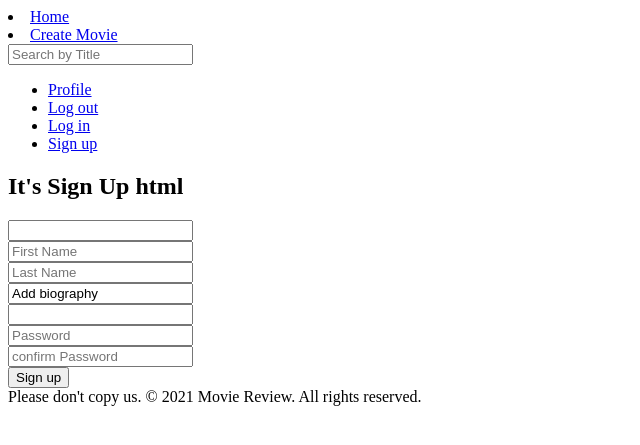
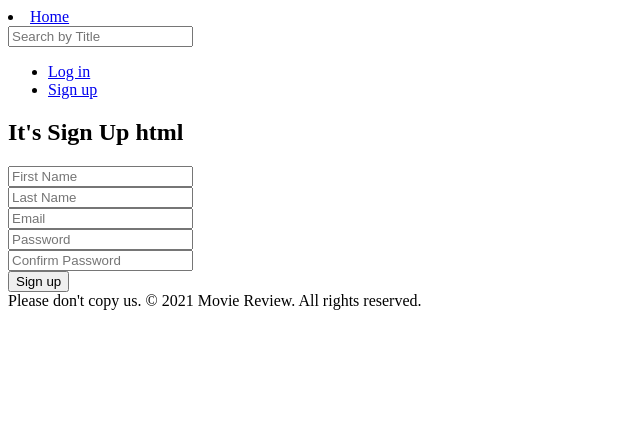
Before and after one commit to lgylgy1919/movieReview_portfolio, a Django app: page /users/signup/ in a window 1280 px wide. Shown: the top 445 px of the page, without its empty margins (0-640 px from the left). Run offline with Django 3.2, Linux system fonts and the light colour scheme.

Commit message:
signUp view(1)

```diff
--- a/movies/views.py
+++ b/movies/views.py
@@ -30,7 +30,6 @@ class EditMovieView(UpdateView):
 
 
 class CreateMovieView(user_mixins.LoggedInOnlyView, FormView):
-
     form_class = forms.CreateMovieForm
     template_name = "movies/movie_create.html"
 
--- /dev/null
+++ b/templates/email/verify_email.html
@@ -0,0 +1,2 @@
+<h4>Verify Email</h4>
+<span>Hello, to verify your email click <a href="http://127.0.0.1:8000/users/verify/{{secret}}">here</a></span>
--- a/templates/partials/nav.html
+++ b/templates/partials/nav.html
@@ -1,5 +1,7 @@
 <li class="nav_link"><a href="{% url 'core:home' %}">Home </a></li>
-<li class="nav_link"><a href="{% url 'movies:movieCreate' %}">Create Movie</a></li>
+{% if user.is_authenticated %}
+    <li class="nav_link"><a href="{% url 'movies:movieCreate' %}">Create Movie</a></li>
+{% endif %}
 
 {% block search-bar %}
             <form method="get" action="{% url "movies:search" %}">
@@ -11,8 +13,11 @@
 {% endblock search-bar %}
 
 <ul>
-        <li class="nav_link"><a href="{% url 'users:userProfile' pk=3 %}">Profile</a></li>
-        <li class="nav_link"><a href="{% url 'users:logout' %}">Log out</a></li>
-        <li class="nav_link"><a href="{% url 'users:login' %}">Log in</a></li>
-        <li class="nav_link"><a href="{% url 'users:signup' %}">Sign up</a></li>
+        {% if user.is_authenticated %}
+            <li class="nav_link"><a href="{% url 'users:userProfile' pk=3 %}">Profile</a></li>
+            <li class="nav_link"><a href="{% url 'users:logout' %}">Log out</a></li>
+        {% else %}
+            <li class="nav_link"><a href="{% url 'users:login' %}">Log in</a></li>
+            <li class="nav_link"><a href="{% url 'users:signup' %}">Sign up</a></li>
+        {% endif %}
 </ul>
--- a/users/admin.py
+++ b/users/admin.py
@@ -31,7 +31,6 @@ class CustomUserAdmin(admin.ModelAdmin):
                     "last_name",
                     "avatar",
                     "birthday",
-                    "bio",
                 )
             },
         ),
--- a/users/forms.py
+++ b/users/forms.py
@@ -13,24 +13,47 @@ class SignUpForm(forms.ModelForm):
     class Meta:
         model = models.User
         fields = (
-            "username",
             "first_name",
             "last_name",
-            "bio",
-            "birthday",
+            "email",
         )
 
         widgets = {
-            "username": forms.TextInput(attrs={"palceholder": "username"}),
             "first_name": forms.TextInput(attrs={"placeholder": "First Name"}),
             "last_name": forms.TextInput(attrs={"placeholder": "Last Name"}),
             "email": forms.EmailInput(attrs={"placeholder": "Email"}),
-            "bio": forms.TextInput(attrs={"placeholder": "bio"}),
         }
 
     password = forms.CharField(
         widget=forms.PasswordInput(attrs={"placeholder": "Password"})
     )
     password1 = forms.CharField(
-        widget=forms.PasswordInput(attrs={"placeholder": "confirm Password"})
+        widget=forms.PasswordInput(attrs={"placeholder": "Confirm Password"})
     )
+
+    def clean_email(self):
+        email = self.cleaned_data.get("email")
+        try:
+            models.User.objects.get(email=email)
+            raise forms.ValidationError(
+                "That email is already taken", code="existing_user"
+            )
+
+        except models.User.DoesNotExist:
+            return email
+
+    def clean_password(self):
+        password = self.cleaned_data.get("password")
+        password1 = self.cleaned_data.get("password1")
+        if password != password1:
+            raise forms.ValidationError("Password confirmation does not match")
+        else:
+            return password
+
+    def save(self, *args, **kwargs):
+        user = super().save(commit=False)
+        email = self.cleaned_data.get("email")
+        password = self.cleaned_data.get("password")
+        user.username = email
+        user.set_password(password)
+        user.save()
--- a/users/models.py
+++ b/users/models.py
@@ -1,19 +1,23 @@
 from django.contrib.auth.models import AbstractUser
 from django.db import models
+from core import managers as core_managers
+from django.shortcuts import reverse
+
+
+import uuid
+from django.conf import settings
+from django.core.mail import send_mail
+from django.utils.html import strip_tags
+from django.template.loader import render_to_string
+
 
 # User model
 class User(AbstractUser):
 
     """ Custom User Model """
 
-    username = models.CharField(max_length=30, unique=True)
-    first_name = models.CharField(max_length=30)
-    last_name = models.CharField(max_length=30)
-    bio = models.TextField(max_length=100, default="Add biography")
-    birthday = models.DateField(null=True)
+    birthday = models.DateField(null=True, blank=True)
     avatar = models.ImageField(null=True, blank=True)
-
-    email = models.EmailField(max_length=256)
     password = models.CharField(max_length=256)
     # change to foreign Key,
     reviews = models.ManyToManyField("reviews.Review", related_name="user", blank=True)
@@ -22,3 +26,26 @@ class User(AbstractUser):
     def count_reviews(self):
         all_reviews = 5
         return all_reviews
+
+    # objects = core_managers.CustomModelManager()
+
+    def get_absolute_url(self):
+        return reverse("users:profile", kwargs={"pk": self.pk})
+
+    def verify_email(self):
+        if self.email_verified is False:
+            secret = uuid.uuid4().hex[:20]
+            self.email_secret = secret
+            html_message = render_to_string(
+                "emails/verify_email.html", {"secret": secret}
+            )
+            send_mail(
+                _("Verify Account"),
+                strip_tags(html_message),
+                settings.EMAIL_FROM,
+                [self.email],
+                fail_silently=False,
+                html_message=html_message,
+            )
+            self.save()
+        return
--- a/users/urls.py
+++ b/users/urls.py
@@ -7,7 +7,7 @@ urlpatterns = [
     path("login/", views.LoginView.as_view(), name="login"),
     path("signup/", views.SignUpView.as_view(), name="signup"),
     # login reuqired
-    path("<int:pk>/", views.UserDetialView.as_view(), name="userProfile"),
-    path("<int:pk>/edit/", views.EditProfileView.as_view(), name="editProfile"),
+    path("login/<int:pk>/", views.UserDetialView.as_view(), name="userProfile"),
+    path("login/<int:pk>/edit/", views.EditProfileView.as_view(), name="editProfile"),
     path("logout/", views.log_out, name="logout"),
 ]
--- a/users/views.py
+++ b/users/views.py
@@ -20,7 +20,6 @@ class EditProfileView(UpdateView):
 
 
 class LoginView(mixins.LoggedOutOnlyView, FormView):
-
     template_name = "users/login.html"
     form_class = forms.LoginForm
 
@@ -46,7 +45,7 @@ def log_out(request):
     return redirect(reverse("core:home"))
 
 
-class SignUpView(FormView):
+class SignUpView(mixins.LoggedOutOnlyView, FormView):
     template_name = "users/signup.html"
     form_class = forms.SignUpForm
     success_url = reverse_lazy("core:home")
@@ -56,7 +55,8 @@ class SignUpView(FormView):
         email = form.cleaned_data.get("email")
         password = form.cleaned_data.get("password")
         user = authenticate(self.request, username=email, password=password)
+        print(email, password, user)
         if user is not None:
             login(self.request, user)
-        user.verify_email()
+        # user.verify_email()
         return super().form_valid(form)
```
Also changed, not shown: core/managers.py (added, +9 -0 lines), reviews/migrations/0003_auto_20210518_0235.py (added), users/migrations/0014_auto_20210518_0235.py (added), users/migrations/0015_auto_20210518_1215.py (added), users/migrations/0016_auto_20210518_1653.py (added), users/migrations/0017_auto_20210519_0230.py (added), users/migrations/0018_auto_20210519_0251.py (added), users/migrations/0019_auto_20210519_0253.py (added).
